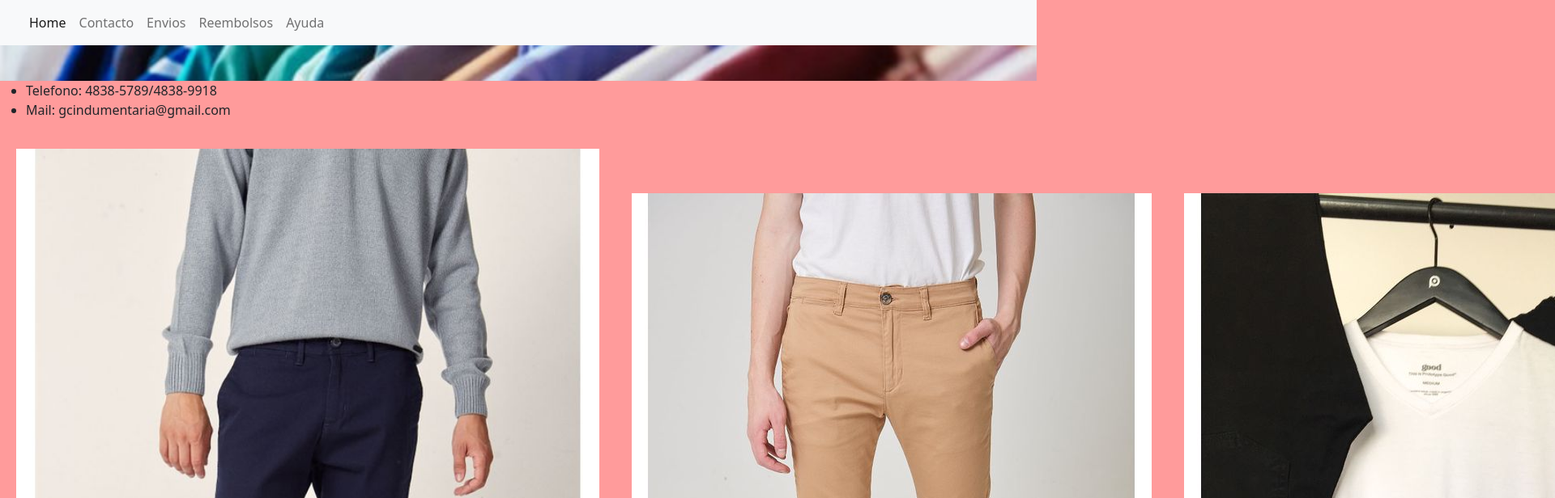
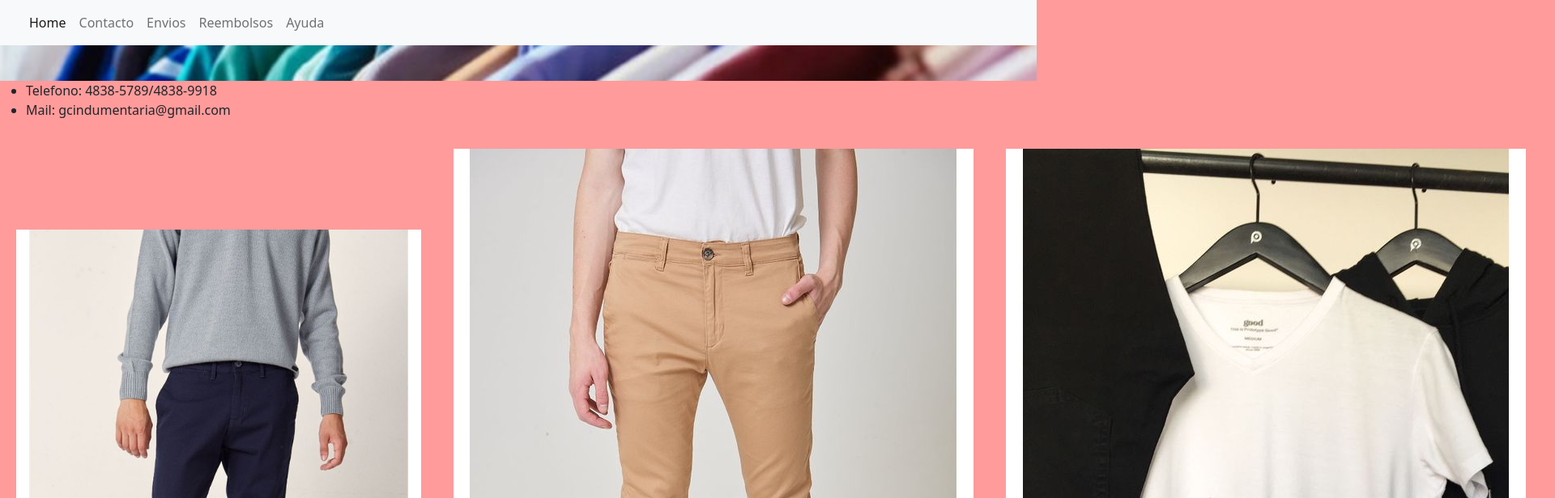
Before and after one commit to gabrielaguero/clase-15, a website: page pages/contacto.html in a window 1280 px wide. Shown: the top 616 px of the page at 81% size, 1920 px wide, since content can reach past the window. Drawn offline with nearby package versions, Linux system fonts and the light colour scheme.

Commit message:
agrego imagenes en las paginas y estilos

```diff
--- a/pages/contacto.html
+++ b/pages/contacto.html
@@ -59,7 +59,7 @@
     <section class="flex-container">
 
         <div>
-            <img src="../multimedia/img/32619831_AM_1.jpg" width="720px" alt="pantalon jean azul">
+            <img src="../multimedia/img/32619831_AM_1.jpg" width="500px" alt="pantalon jean azul">
             <p>Pantalón Twill</p>
             <p>$ 2150</p>
         </div>
```
